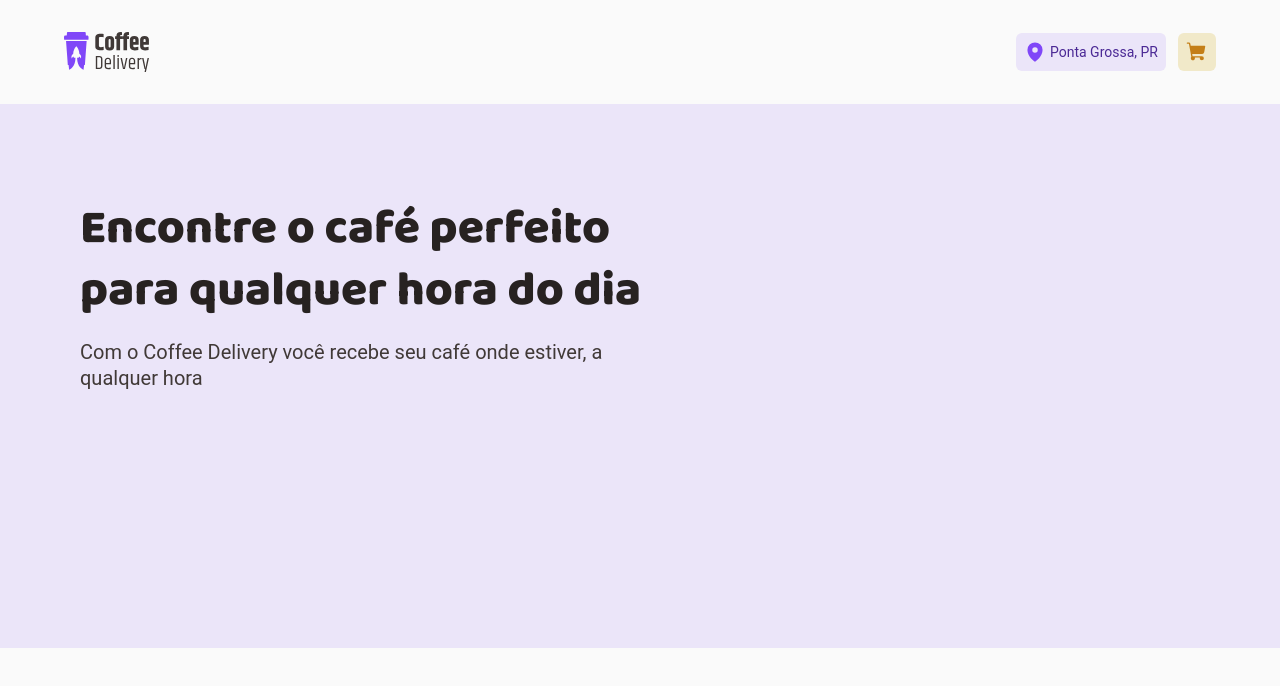
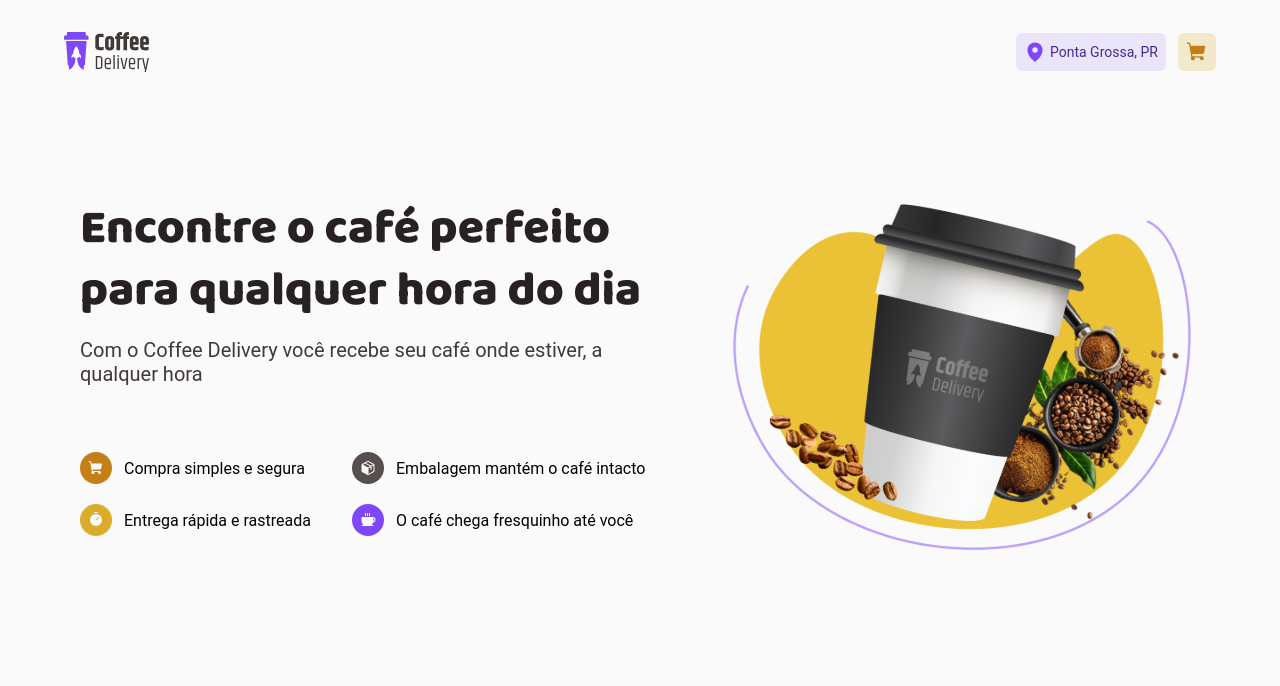
Before and after one commit to guilhermetravinski/ignite-coffee-delivery, a React (Vite) app in the folder coffee-delivery/: page / in a window 1280 px wide. Shown: the top 686 px of the page. Built offline with nearby package versions, Linux system fonts and the light colour scheme.

Commit message:
Create intro in home page

```diff
--- a/coffee-delivery/src/components/Header/styles.ts
+++ b/coffee-delivery/src/components/Header/styles.ts
@@ -5,7 +5,7 @@
   width: 100%;
 
   height: 6.5rem;
-  background: ${(props) => props.theme.background};
+  background: ${(props) => props.theme.colors.background};
 
   display: flex;
   align-items: center;
@@ -49,10 +49,10 @@
   border-radius: 6px;
   padding: 0.5rem;
 
-  background: ${(props) => props.theme['purple-light']};
+  background: ${(props) => props.theme.colors['purple-light']};
 
   > span {
-    color: ${(props) => props.theme['purple-dark']};
+    color: ${(props) => props.theme.colors['purple-dark']};
 
     font-size: 0.875rem;
     font-weight: 400;
@@ -60,7 +60,7 @@
   }
 
   > svg {
-    color: ${(props) => props.theme.purple};
+    color: ${(props) => props.theme.colors.purple};
   }
 `
 
@@ -79,8 +79,8 @@
   border: none;
   border-radius: 6px;
 
-  background: ${(props) => props.theme['yellow-light']};
-  color: ${(props) => props.theme['yellow-dark']};
+  background: ${(props) => props.theme.colors['yellow-light']};
+  color: ${(props) => props.theme.colors['yellow-dark']};
 
   cursor: pointer;
 
@@ -96,8 +96,8 @@
 
     border-radius: 9999px;
 
-    background: ${(props) => props.theme['yellow-dark']};
-    color: ${(props) => props.theme.white};
+    background: ${(props) => props.theme.colors['yellow-dark']};
+    color: ${(props) => props.theme.colors.white};
 
     top: -0.625rem;
     right: -0.625rem;
--- /dev/null
+++ b/coffee-delivery/src/components/RoundedIcon/index.tsx
@@ -0,0 +1,11 @@
+import { ReactNode } from 'react'
+import { RoundedIconContainer } from './styles'
+
+type RoundedIconProps = {
+  icon: ReactNode
+  bgColor: string
+}
+
+export function RoundedIcon({ icon, bgColor }: RoundedIconProps) {
+  return <RoundedIconContainer bgColor={bgColor}>{icon}</RoundedIconContainer>
+}
--- /dev/null
+++ b/coffee-delivery/src/components/RoundedIcon/styles.ts
@@ -0,0 +1,25 @@
+import styled from 'styled-components'
+
+type RoundedIconContainerProps = {
+  bgColor: string
+}
+
+export const RoundedIconContainer = styled.div<RoundedIconContainerProps>`
+  display: flex;
+  align-items: center;
+  justify-content: center;
+  gap: 0.5rem;
+
+  width: 2rem;
+  height: 2rem;
+
+  border-radius: 50%;
+
+  background: ${({ bgColor }) => bgColor};
+
+  > svg {
+    color: ${(props) => props.theme.colors.background};
+    width: 1rem;
+    height: 1rem;
+  }
+`
--- a/coffee-delivery/src/pages/Home/index.tsx
+++ b/coffee-delivery/src/pages/Home/index.tsx
@@ -1,15 +1,65 @@
-import { IntroContainer, TitleContainer } from './styles'
+import { Coffee, Package, ShoppingCart, Timer } from 'phosphor-react'
+import { useTheme } from 'styled-components'
+import coffeeDeliveryHome from '../../assets/coffee-delivery-home.svg'
+import { RoundedIcon } from '../../components/RoundedIcon'
+import {
+  HomeContainer,
+  IntroContainer,
+  IntroLeftContainer,
+  IntroLeftListItem,
+} from './styles'
 
 export function Home() {
+  const { colors } = useTheme()
+
   return (
-    <IntroContainer>
-      <TitleContainer>
-        <h1>Encontre o café perfeito para qualquer hora do dia</h1>
-        <h2>
-          Com o Coffee Delivery você recebe seu café onde estiver, a qualquer
-          hora
-        </h2>
-      </TitleContainer>
-    </IntroContainer>
+    <HomeContainer className="container">
+      <IntroContainer>
+        <IntroLeftContainer>
+          <div>
+            <h1>Encontre o café perfeito para qualquer hora do dia</h1>
+            <p>
+              Com o Coffee Delivery você recebe seu café onde estiver, a
+              qualquer hora
+            </p>
+          </div>
+          <ul>
+            <IntroLeftListItem>
+              <RoundedIcon
+                bgColor={colors['yellow-dark']}
+                icon={<ShoppingCart weight="fill" />}
+              />
+              <p>Compra simples e segura</p>
+            </IntroLeftListItem>
+
+            <IntroLeftListItem>
+              <RoundedIcon
+                bgColor={colors['base-text']}
+                icon={<Package weight="fill" />}
+              />
+
+              <p>Embalagem mantém o café intacto</p>
+            </IntroLeftListItem>
+
+            <IntroLeftListItem>
+              <RoundedIcon
+                bgColor={colors.yellow}
+                icon={<Timer weight="fill" />}
+              />
+              <p>Entrega rápida e rastreada</p>
+            </IntroLeftListItem>
+
+            <IntroLeftListItem>
+              <RoundedIcon
+                bgColor={colors.purple}
+                icon={<Coffee weight="fill" />}
+              />
+              <p>O café chega fresquinho até você</p>
+            </IntroLeftListItem>
+          </ul>
+        </IntroLeftContainer>
+        <img src={coffeeDeliveryHome} alt="" />
+      </IntroContainer>
+    </HomeContainer>
   )
 }
--- a/coffee-delivery/src/pages/Home/styles.ts
+++ b/coffee-delivery/src/pages/Home/styles.ts
@@ -1,58 +1,68 @@
 import styled from 'styled-components'
-import CoffeIntro from '../../assets/CoffeIntro.png'
 
-export const IntroContainer = styled.main`
-  position: absolute;
-  height: 544px;
-  left: 0px;
-  right: 0px;
-  top: 104px;
-  background: ${(props) => props.theme['purple-light']};
+export const HomeContainer = styled.main`
+  margin-bottom: 9.75rem;
+  margin-top: 5.875rem;
+  padding: 0 1rem;
 `
 
-export const ImageContainer = styled.img`
-  position: absolute;
-  width: 476px;
-  height: 360px;
-  left: calc(50% - 476px / 2 + 322px);
-  top: calc(50% - 360px / 2);
-  border-image: 0;
-  background: url(${CoffeIntro});
+export const IntroContainer = styled.div`
+  display: flex;
+  gap: 3.5rem;
+
+  img {
+    width: 29.75rem;
+    height: 22.5rem;
+  }
+
+  @media (max-width: 720px) {
+    > img {
+      display: none;
+    }
+  }
+`
+export const IntroLeftContainer = styled.div`
+  display: flex;
+  flex-direction: column;
+  gap: 4.125rem;
+
+  div {
+    > h1 {
+      font-weight: 800;
+      font-size: 3rem;
+      line-height: 3.875rem;
+      color: ${(props) => props.theme.colors['base-title']};
+    }
+
+    > p {
+      margin-top: 1rem;
+      font-size: 1.25rem;
+      color: ${(props) => props.theme.colors['base-subtitle']};
+    }
+  }
+
+  ul {
+    list-style: none;
+    display: grid;
+    grid-template-columns: 14.5rem 1fr;
+    grid-row-gap: 1.25rem;
+    grid-column-gap: 2.5rem;
+
+    @media (max-width: 720px) {
+      & {
+        grid-template-columns: 1fr;
+      }
+    }
+  }
 `
 
-export const TitleContainer = styled.div`
+export const IntroLeftListItem = styled.li`
   display: flex;
-  flex-direction: column;
-  align-items: flex-start;
-  padding: 0px;
-  gap: 16px;
+  justify-content: flex-start;
+  align-items: center;
+  gap: 0.75rem;
 
-  position: absolute;
-  width: 588px;
-  height: 192px;
-  left: calc(50% - 588px / 2 - 266px);
-  top: calc(50% - 192px / 2 - 82px);
-
-  h1 {
-    font-family: 'Baloo 2', cursive;
-    font-style: normal;
-    font-weight: 800;
-    font-size: 48px;
-    line-height: 130%;
-
-    color: ${(props) => props.theme['base-title']};
-  }
-
-  h2 {
-    width: 588px;
-    height: 52px;
-
-    font-family: Roboto, sans-serif;
-    font-style: normal;
-    font-weight: 400;
-    font-size: 20px;
-    line-height: 130%;
-
-    color: ${(props) => props.theme['base-subtitle']};
+  p {
+    line-height: 21px;
   }
 `
--- a/coffee-delivery/src/styles/global.ts
+++ b/coffee-delivery/src/styles/global.ts
@@ -11,15 +11,31 @@
 
     :focus {
         outline: 0;
-        box-shadow: 0 0 0 2px ${(props) => props.theme.white}
+        box-shadow: 0 0 0 2px ${(props) => props.theme.colors.white}
     }
 
     body {
-        background-color: ${(props) => props.theme.background};
+        background-color: ${(props) => props.theme.colors.background};
         -webkit-font-smoothing: antialiased;
     }
 
     body, input, textarea, button {
-        font: 400 1rem Roboto, sans-serif
+        font-weight: 400;
+        font-size: 1rem;
+        font-family: ${(props) => props.theme.fonts.regular}, sans-serif;
     }
+
+    button {
+        cursor: pointer;
+    }
+
+    a {
+        text-decoration: none;
+    }
+
+    h1, h2, h3, h4 {
+        font-family: ${(props) => props.theme.fonts.title}, cursive;
+    }
+
+
 `
--- a/coffee-delivery/src/styles/themes/default.ts
+++ b/coffee-delivery/src/styles/themes/default.ts
@@ -1,4 +1,5 @@
 export const defaultTheme = {
+  colors: {
     'yellow-dark': '#C47F17',
     yellow: '#DBAC2C',
     'yellow-light': '#F1E9C9',
@@ -17,4 +18,10 @@
     'base-card': '#F3F2F2',
     background: '#FAFAFA',
     white: '#FFFFFF',
+  },
+
+  fonts: {
+    regular: "'Roboto'",
+    title: "'Baloo 2'",
+  },
 } as const
```
Also changed, not shown: coffee-delivery/src/assets/coffee-delivery-home.svg (added), coffee-delivery/src/pages/Home/components/CoffeeCard/index.tsx (added), coffee-delivery/src/pages/Home/components/CoffeeCard/styles.ts (added). Lines whose indentation alone changed are shown as unchanged.
